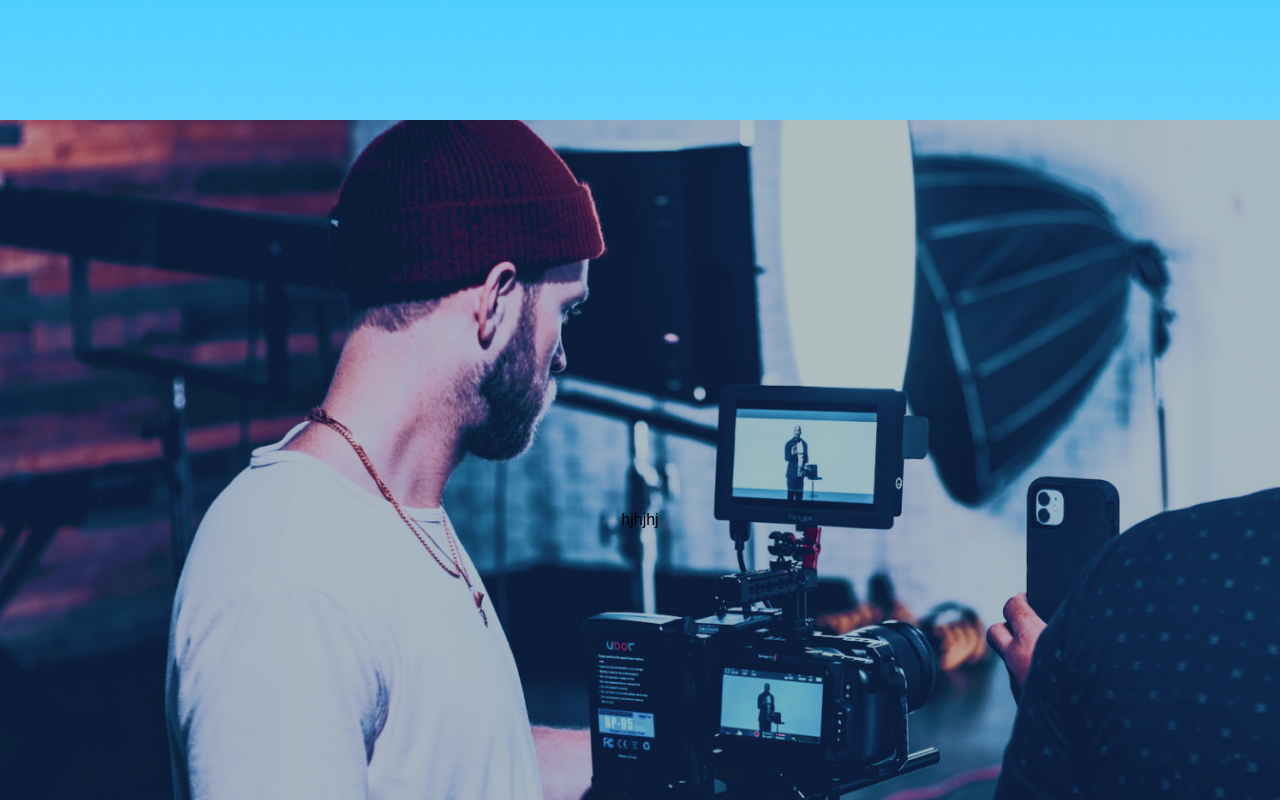
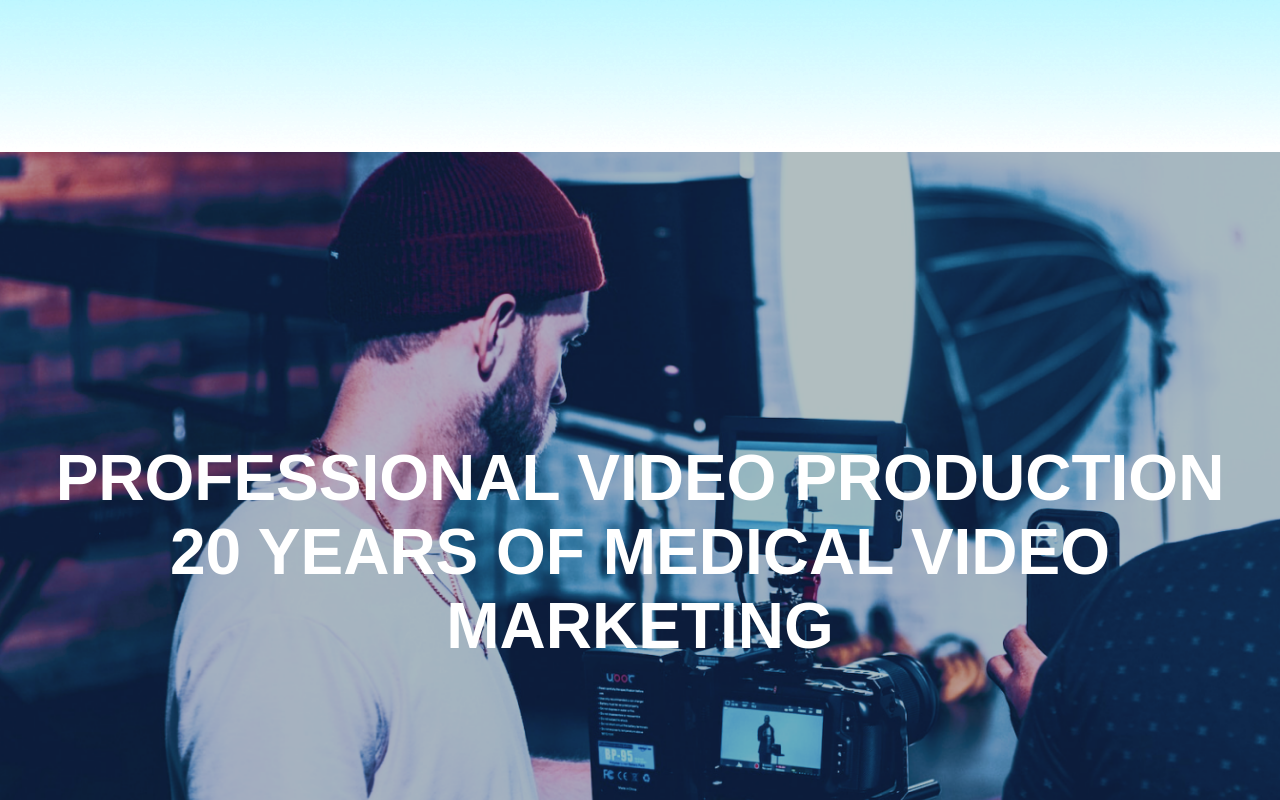
Before and after one commit to NataliiaDanchenko/depl-react, a React (Create React App) app: page /depl-react/ in a window 1280 px wide. Shown: the part 900-1700 px from the top of the page. Built offline with nearby package versions, Linux system fonts and the light colour scheme.

Commit message:
commit new-2

```diff
--- a/src/Components/App.js
+++ b/src/Components/App.js
@@ -2,8 +2,10 @@
 import './App.css';
 import Header from "./Header/Header";
 import img from "../assets/img/Header/header-logo.svg";
+import Main from "./Main/Main";
 import Section1 from "./Main/Section/Section1/Section1";
 import Section2 from "./Main/Section/Section2/Section2";
+
 
 
 function App(props) {
@@ -12,13 +14,10 @@ function App(props) {
     <div className="App">
       <header className="App">
         <Header links={props.state.header} logo={img} contacts={props.state.header.contacts} logosTitle={props.state.header.logosTitle} h1={props.state.header.h1}/>
-          <Section1/>
-          <Section2/>
-
-
       </header>
-
-
+        <main>
+           <Main/>
+        </main>
 
 
     </div>
--- a/src/Components/Main/Main.jsx
+++ b/src/Components/Main/Main.jsx
@@ -6,11 +6,11 @@ import Section2 from "./Section/Section2/Section2";
 
 
 const Main = (props) => {
+
     return (
         <main>
-
-            <Section1 backgroundVideo={props.backgroundVideo}/>
-            <Section2 offers={props.offers}/>
+            <Section1 backgroundVideo="PROFESSIONAL VIDEO PRODUCTION" backgroundVideoSubTitle="20 YEARS OF MEDICAL VIDEO MARKETING"/>
+            <Section2 icon="icon1" text="Creating image and training videos"/>
 
         </main>
     )
--- a/src/Components/Main/Section/Section1/Section1.css
+++ b/src/Components/Main/Section/Section1/Section1.css
@@ -1,5 +1,6 @@
 .section1_background {
     display: flex;
+    flex-direction: column;
     justify-content: center;
     align-items: center;
     background-image: url("../../../../assets/img/section1-background.png");
--- a/src/Components/Main/Section/Section1/Section1.jsx
+++ b/src/Components/Main/Section/Section1/Section1.jsx
@@ -2,7 +2,10 @@ import "./Section1.css";
 const Section1 = (props) => {
     return (
         <section>
-            <div className="section1_background">hjhjhj</div>
+            <div className="section1_background">
+                <div className="section1_text">{props.backgroundVideo}</div>
+                <div className="section1_text">{props.backgroundVideoSubTitle}</div>
+            </div>
 
         </section>
     )
--- a/src/Components/Main/Section/Section2/Section2.jsx
+++ b/src/Components/Main/Section/Section2/Section2.jsx
@@ -1,14 +1,17 @@
 
 import "./Section2.css";
+import NewSectionCard from "./newSectionCard/NewSectionCard";
 
 const Section2 = (props) => {
+    {/*} let sectionCard = props.map(card => <NewSectionCard props={card} />)*/}
+
     return (
         <section className="our_superpower">
             <div className="container">
                 <div className="h2"><h2>OUR SUPERPOWER</h2></div>
                 <div className="our_superpower_flex">
 
-
+                    <div className="section1_text"></div>
 
                 </div>
             </div>
--- a/src/Components/Main/Section/Section2/newSectionCard/NewSectionCard.jsx
+++ b/src/Components/Main/Section/Section2/newSectionCard/NewSectionCard.jsx
@@ -5,8 +5,8 @@ const Card = (props) => {
         <div className="our_superpower_flex_card">
             <div className="our_superpower_flex_card_inner">
                 <div className="our_superpower_flex_card_inner_icon">
-                    <img src={props.offer.icon} alt="img"/>
-                    <div className="our_superpower_flex_card_inner_text">{props.offer.text}</div>
+                    <div>{props.icon}></div>
+                    <div className="our_superpower_flex_card_inner_text">{props.text}</div>
                 </div>
             </div>
         </div>
--- a/src/data/data.js
+++ b/src/data/data.js
@@ -37,11 +37,11 @@ let state = {
         },
 
     main: {
-        backgroundVideo: {
+        section1: {
             backgroundVideoTitle: "PROFESSIONAL VIDEO PRODUCTION",
             backgroundVideoSubTitle: "20 YEARS OF MEDICAL VIDEO MARKETING"
         },
-        offers: [
+        section2: [
             {
                 icon: icon1,
                 text: "Creating image and training videos"
```
